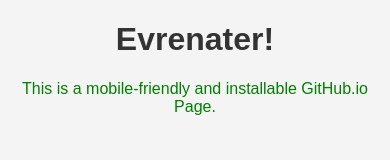
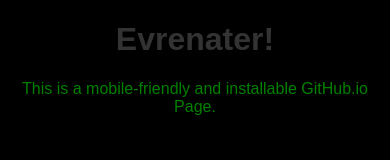
Before and after one commit to evrenater/evrenater.github.io, a plain HTML site: page index.html in a window 390 px wide. Drawn offline with Linux system fonts and the light colour scheme.

Commit message:
installable website gemini edit 3

```diff
--- a/styles.css
+++ b/styles.css
@@ -3,7 +3,6 @@ body {
     margin: 0;
     padding: 0;
     text-align: center;
-    background: black;
 }
 
 h1 {
@@ -24,7 +23,7 @@ p {
 
 @media (max-width: 600px) {
     body {
-        background-color: #f4f4f4;
+        background-color: #000000;
     }
 
     h1 {
```
